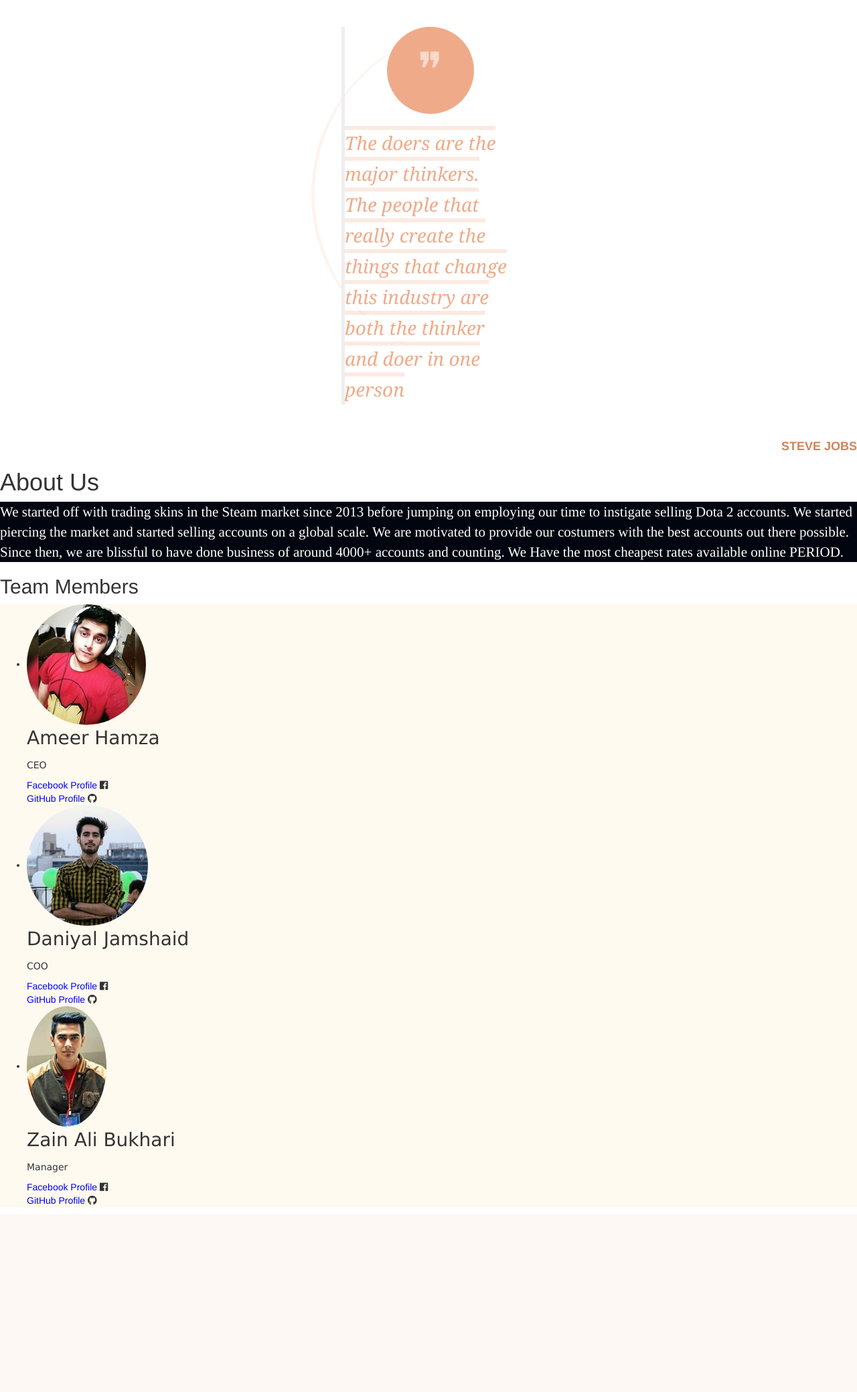
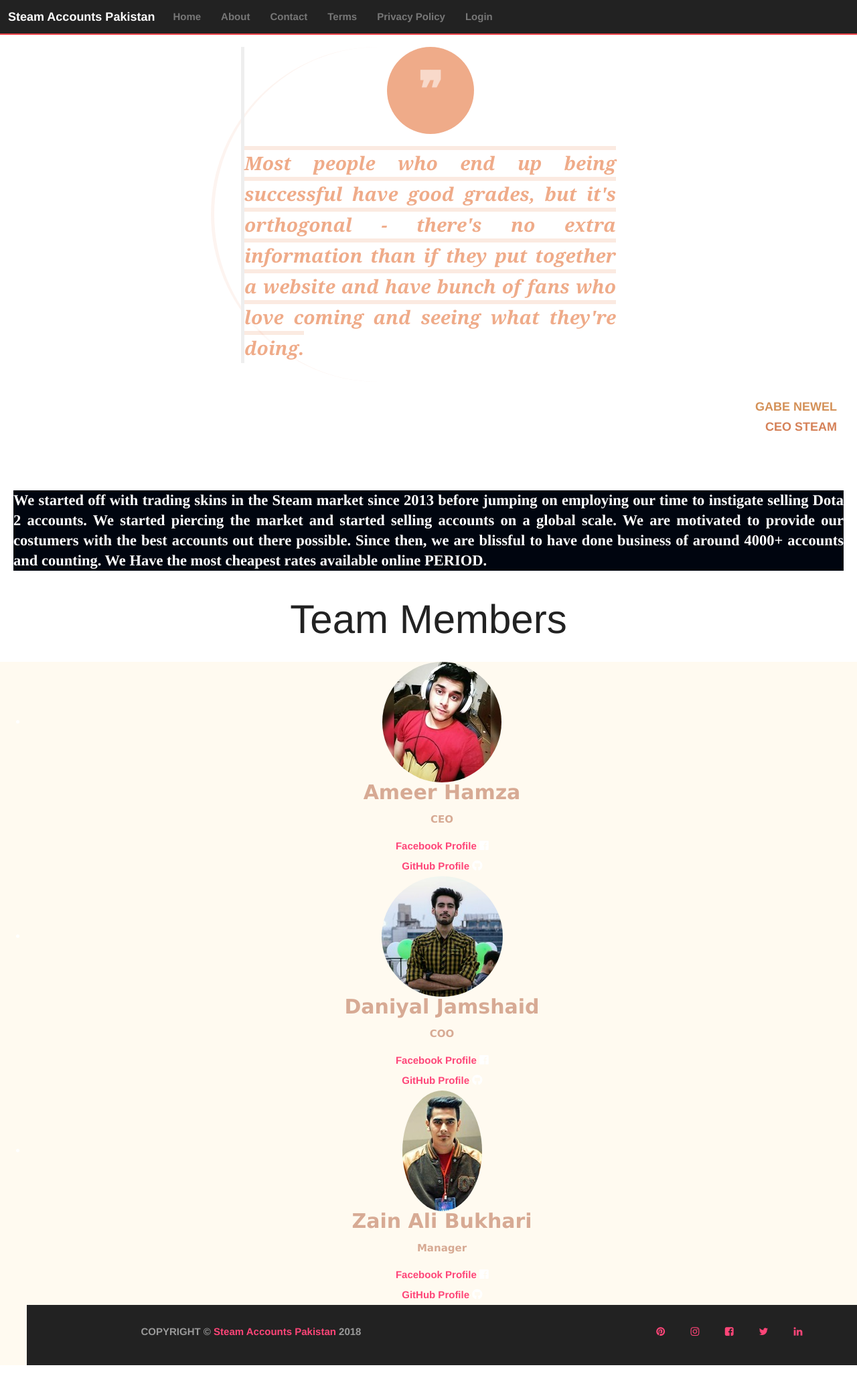
Before and after one commit to zainbokhari96/Project, a PHP site: page /about.html in a window 1280 px wide. Shown: the whole page at 67% size. Before the commit the page ends 1799 px from the top, so only its background shows below. Run offline with PHP 8.4, Linux system fonts and the light colour scheme; some libraries are stand-ins or nearby versions.

Commit message:
added header and footer to about, improved text layout

```diff
--- a/about.html
+++ b/about.html
@@ -10,26 +10,45 @@
     <meta http-equiv="X-UA-Compatible" content="IE=edge">
     <title>About</title>
     <link rel="stylesheet" href="https://use.fontawesome.com/releases/v5.4.2/css/all.css">
+    <link
+            href="http://cdnjs.cloudflare.com/ajax/libs/font-awesome/4.3.0/css/font-awesome.css"
+            rel="stylesheet"  type='text/css'>
     <link  rel="stylesheet" type="text/css" href="css/bootstrap.css">
     <!-- <link  rel="stylesheet" type="text/css" href="css/style.css">-->
-     <link rel="stylesheet" href="style.css">
+     <link rel="stylesheet" href="css/style.css">
 
 
  </head>
 
  <body>
+ <div class="container">
+     <div class="col-xl-6">
+         <nav class="navbar navbar-inverse navbar-fixed-top">
+             <a class="navbar-brand" href="#">Steam Accounts Pakistan</a>
+             <ul class="nav navbar-nav">
+                 <li class="onepage"><a href="section#1">Home</a></li>
+                 <li class="onepage"><a href="about.html">About</a></li>
+                 <li class="onepage"><a href="contact.html">Contact</a></li>
 
+                 <li class="onepage"><a href="terms.html">Terms</a></li>
+                 <li class="onepage"><a href="privacy.html">Privacy Policy</a></li>
+                 <li class="onepage"><a href="login.html">Login</a></li>
+             </ul>
+         </nav>
+     </div>
+ </div>
 
 
  <div class="mb-wrap mb-style-2">
-     <blockquote cite="http://www.gutenberg.org/ebboks/11">
-         <p>  The doers are the major thinkers. The people that really create the things that change this industry are both the thinker and doer in one person</p>
+    <br> <blockquote cite="http://www.gutenberg.org/ebboks/11">
+         <p>Most people who end up being successful have good grades, but it's orthogonal - there's no extra information than if they put together a website and have bunch of fans who love coming and seeing what they're doing.
+         </p>
      </blockquote>
  </div><!--#mb-wrap-->
 
  <div class="mb-attribution">
      <p class="mb-author">
-         Steve Jobs
+         Gabe Newel <br> <span style="color: #D58158">CEO Steam</span>
      </p>
  </div><!-- #mb-attribution-->
 
@@ -60,8 +79,8 @@
       <li class="First">
           <figure><img src="images/am.jpg" alt="" class ="img1">
               <figcaption>
-                  <p class="team_name" style="font-family:verdana; font-size:200%;" >Ameer Hamza</p>
-                  <p class="team_title" style="font-family:verdana; font-size:100%;">CEO</p>
+                  <p class="team_name" style="font-family:verdana; font-size:200%; color: #D7AA94;">Ameer Hamza</p>
+                  <p class="team_title" style="font-family:verdana; font-size:100%; color: #D7AA94;">CEO</p>
                   <a href="https://www.facebook.com/ravishing.zoro" class="Link">Facebook Profile</a>
                   <i class="fab fa-facebook"></i><br />
                   <a href="https://github.com/Ameer-HamzaButt" class="Link">GitHub Profile</a>
@@ -71,12 +90,12 @@
           </figure>
       </li>
 
-      <li class="one_third first">
+      <li class="First">
           <figure><img src="images/dn.jpg" alt="" class ="img1">
               <figcaption>
-                  <p class="team_name" style="font-family:verdana; font-size:200%;"> Daniyal Jamshaid</p>
+                  <p class="team_name" style="font-family:verdana; font-size:200%; color: #D7AA94;"> Daniyal Jamshaid</p>
 
-                  <p class="team_title" style="font-family:verdana; font-size:100%;">COO</p>
+                  <p class="team_title" style="font-family:verdana; font-size:100%; color: #D7AA94;">COO</p>
                   <a href="https://www.facebook.com/oyeedaniyal" class="Link">Facebook Profile</a>
                   <i class="fab fa-facebook"></i><br />
                   <a href="https://github.com/l1f16bscs0517" class="Link">GitHub Profile</a>
@@ -85,11 +104,11 @@
           </figure>
       </li>
 
-      <li class="one_third first">
+      <li class="First">
           <figure><img src="images/zn.jpg" alt="" class ="img1">
               <figcaption>
-                  <p class="team_name" style="font-family:verdana; font-size:200%;">Zain Ali Bukhari </p>
-                  <p class="team_title" style="font-family:verdana; font-size:100%;">Manager</p>
+                  <p class="team_name" style="font-family:verdana; font-size:200%; color: #D7AA94;;">Zain Ali Bukhari </p>
+                  <p class="team_title" style="font-family:verdana; font-size:100%; color: #D7AA94;">Manager</p>
                   <a href="https://www.facebook.com/zab96" class="Link">Facebook Profile</a>
                   <i class="fab fa-facebook"></i><br />
                   <a href="https://github.com/zainbokhari96" class="Link">GitHub Profile</a>
@@ -99,5 +118,41 @@
           </figure>
       </li>
 
+      <footer class="ct-u-backgroundDarkGray" style="margin-bottom: 40px">
+
+          <div class="ct-footerBottom">
+              <div class="container">
+                  <div class="row">
+                      <div class="col-sm-6">
+                          <p>COPYRIGHT © <a href="/">Steam Accounts Pakistan</a> 2018</p>
+                      </div>
+                      <div class="col-sm-6">
+                          <div class="pull-right">
+                              <div class="ct-socials">
+                                  <ul class="Allign-the-elements">
+                                      <li>
+                                          <a href="#" data-toggle="tooltip" data-placement="top" title="" data-original-title="Pinterest"><i class="fa fa-fw fa-pinterest"></i></a>
+                                      </li>
+                                      <li>
+                                          <a href="#" data-toggle="tooltip" data-placement="top" title="" data-original-title="Instagram"><i class="fa fa-fw fa-instagram"></i></a>
+                                      </li>
+                                      <li>
+                                          <a href="#" data-toggle="tooltip" data-placement="top" title="" data-original-title="Facebook"><i class="fa fa-fw fa-facebook-square"></i></a>
+                                      </li>
+                                      <li>
+                                          <a href="#" data-toggle="tooltip" data-placement="top" title="" data-original-title="Twitter"><i class="fa fa-fw fa-twitter"></i></a>
+                                      </li>
+                                      <li>
+                                          <a href="#" data-toggle="tooltip" data-placement="top" title="" data-original-title="LinkedIn"><i class="fa fa-fw fa-linkedin"></i></a>
+                                      </li>
+                                  </ul>
+                              </div>
+                          </div>
+                      </div>
+                  </div>
+              </div>
+          </div>
+      </footer>
+
 </body>
 </html>
--- a/css/style.css
+++ b/css/style.css
@@ -1,19 +1,4 @@
-@media (max-width: 991px) {
-    .ct-pageHeader.ct-pageHeader--hasDescription .row {
-        display: block;
-        width: auto;
-    }
-    .ct-pageHeader.ct-pageHeader--hasDescription .row div[class^="col-"] {
-        display: block;
-    }
-    .ct-pageHeader.ct-pageHeader--hasDescription .row div[class^="col-"]:last-child {
-        padding-left: 15px;
-    }
-    .ct-pageHeader.ct-pageHeader--hasDescription .row div[class^="col-"]:last-child span {
-        border-left: none !important;
-        padding: 0 !important;
-    }
-}
+
 .ct-fw-600{
     font-weight: 600;
 }
@@ -58,9 +43,9 @@
     font-size: 20px;
 }
 
-.ct-u-triangleBottomLeft, .ct-u-triangleBottomRight {
+/*.ct-u-triangleBottomLeft, .ct-u-triangleBottomRight {
     border-style: solid;
-}
+}*/
 .ct-u-padding10{
     padding-top: 10px;
     padding-bottom: 10px;
@@ -70,7 +55,8 @@
     font-size: 10px;
     -webkit-tap-highlight-color: rgba(0, 0, 0, 0);
 }
-footer.ct-u-backgroundDarkGray {
+
+.ct-u-backgroundDarkGray {
     color: #999999;
     background-color: #222222;
     padding: 15px;
@@ -78,12 +64,12 @@
 
 }
 
-#Allign-the-elements> li {
+.Allign-the-elements > li {
     float: left;
 
 }
 
-#Allign-the-elements{
+.Allign-the-elements{
 
     list-style-type: none;
     margin: 0;
@@ -91,7 +77,7 @@
     overflow: hidden;
 }
 
-#Allign-the-elements > li a{
+.Allign-the-elements > li a{
 
     text-align: justify;
     padding: 14px 16px;
@@ -99,7 +85,7 @@
 
 }
 
-#Allign-the-elements > li a:hover{
+.Allign-the-elements > li a:hover{
 
     background-color: White;
 }
@@ -118,3 +104,191 @@
 h2> .ct-fw-300{
     color:  #fc4349;
 }
+
+
+.img1 {
+
+    border-radius: 50%;
+
+}
+
+
+.Link
+{
+    text-decoration: none;
+}
+
+a:visited {
+    text-decoration: none;
+}
+
+a:hover {
+    text-decoration: underline;
+    text-decoration-color: darkred;
+}
+
+a:active {
+    text-decoration: underline;
+}
+
+/* visited link */
+
+
+/* mouse over link */
+a:hover {
+    color: darkred;
+}
+
+/* selected link */
+a:active {
+    color: lightblue;
+}
+
+a:visited {
+    color: #fc4349;
+}
+
+#about-intro
+{
+    background: floralwhite;
+
+    margin: 1.5em 10px;
+    padding: 0.5em 10px;
+    quotes: "\201C""\201D""\2018""\2019";
+}
+.About
+{
+    background-color: floralwhite;
+    color: black;
+    mix-blend-mode: difference;
+   margin: 20px;
+    text-align: justify;
+}
+
+
+.mb-wrap {
+    margin : 20px auto;
+    padding : 20px;
+    position : relative;
+    width : 600px;
+    text-align: justify;
+}
+
+.mb-wrap p {
+    margin : 0;
+    padding : 0;
+}
+
+.mb-wrap blockquote {
+    margin : 0;
+    padding : 0;
+    position : relative;
+}
+
+.mb-wrap cite {
+    font-style : normal;
+}
+
+.mb-style-2 blockquote {
+    padding-top : 150px;
+}
+
+.mb-style-2 blockquote:after {
+    background: none repeat scroll 0 0 rgba(235, 150, 108, 0.8);
+    border-radius: 50% 50% 50% 50%;
+    color: rgba(255, 255, 255, 0.5);
+    content: "❞";
+    font-family: 'icons';
+    font-size: 70px;
+    height: 130px;
+    left: 50%;
+    line-height: 130px;
+    margin-left: -65px;
+    position: absolute;
+    text-align: center;
+    text-shadow: 0 1px 1px rgba(255, 255, 255, 0.1);
+    top: 0;
+    width: 130px;
+}
+.mb-style-2 blockquote:before {
+    border-left: 5px solid rgba(235, 150, 108, 0.1);
+    border-radius: 50% 50% 50% 50%;
+    content: "";
+    height: 500px;
+    left: -50px;
+    position: absolute;
+    top: 0;
+    width: 500px;
+    z-index: -1;
+}
+
+.mb-style-2 blockquote p {
+    background : none repeat scroll 0 0 rgba(255, 255, 255, 0.5);
+    box-shadow : 0 -6px 0 rgba(235, 150, 108, 0.2);
+    color : rgba(235, 150, 108, 0.8);
+    display : inline;
+    font-family : Baskerville, Georgia, serif;
+    font-style : italic;
+    font-size : 28px;
+    line-height : 46px;
+    text-shadow : 0 1px 1px rgba(255, 255, 255, 0.5);
+}
+
+.mb-attribution {
+    text-align : right;
+}
+
+.mb-author {
+    color : #D49158;
+    font-size : 18px;
+    font-weight : bold;
+    padding-top : 10px;
+    text-shadow : 0 1px 1px rgba(255, 255, 255, 0.1);
+    text-transform : uppercase;
+    margin-right: 30px;
+}
+
+cite a {
+    color : #D7AA94;
+    font-style : italic;
+}
+
+cite a:hover {
+    color : #D48158;
+}
+
+#team > .clear {
+    text-align: center;
+    background-color: floralwhite;
+}
+
+.jumbotron {
+    background: lightblue;
+    border-radius: 10px;
+}
+.jumbotron-sm { padding-top: 20px;
+    padding-bottom: 10px; }
+.jumbotron small {
+    color: #FFF;
+}
+.h1 small {
+    font-size: 24px;
+}
+
+
+
+/*@media only screen and (min-width: 1000px)
+{
+    .col-xl-1 {width: 8.33%;}
+    .col-xl-2 {width: 16.66%;}
+    .col-xl-3 {width: 25%;}
+    .col-xl-4 {width: 33.33%;}
+    .col-xl-5 {width: 41.66%;}
+    .col-xl-6 {width: 50%;}
+    .col-xl-7 {width: 58.33%;}
+    .col-xl-8 {width: 66.66%;}
+    .col-xl-9 {width: 75%;}
+    .col-xl-10 {width: 83.33%;}
+    .col-xl-11 {width: 91.66%;}
+    .col-xl-12 {width: 100%;}
+}*/
--- a/index.html
+++ b/index.html
@@ -16,7 +16,7 @@
 
 <body>
 <div class="container">
-    <div class="col-xl-6">
+    <div class="col-xl-12 col-sm-4">
         <nav class="navbar navbar-inverse navbar-fixed-top">
             <a class="navbar-brand" href="#">Steam Accounts Pakistan</a>
             <ul class="nav navbar-nav">
@@ -56,7 +56,7 @@
 </div>
 </div>
 
-<h2 class="ct-fw-600">
+<h2 class="ct-fw-600 class=col-xl-12">
     <span class="text-lowercase">Our gaming Accounts</span><br>
     <small class="ct-u-colorMotive ct-fw-300">Make your gaming experiance worthwhile.</small>
 </h2>
@@ -72,7 +72,7 @@
                 <div class="col-sm-6">
                     <div class="pull-right">
                         <div class="ct-socials">
-                            <ul id="Allign-the-elements">
+                            <ul class="Allign-the-elements">
                                 <li>
                                     <a href="#" data-toggle="tooltip" data-placement="top" title="" data-original-title="Pinterest"><i class="fa fa-fw fa-pinterest"></i></a>
                                 </li>
```
Lines whose indentation alone changed are shown as unchanged.
